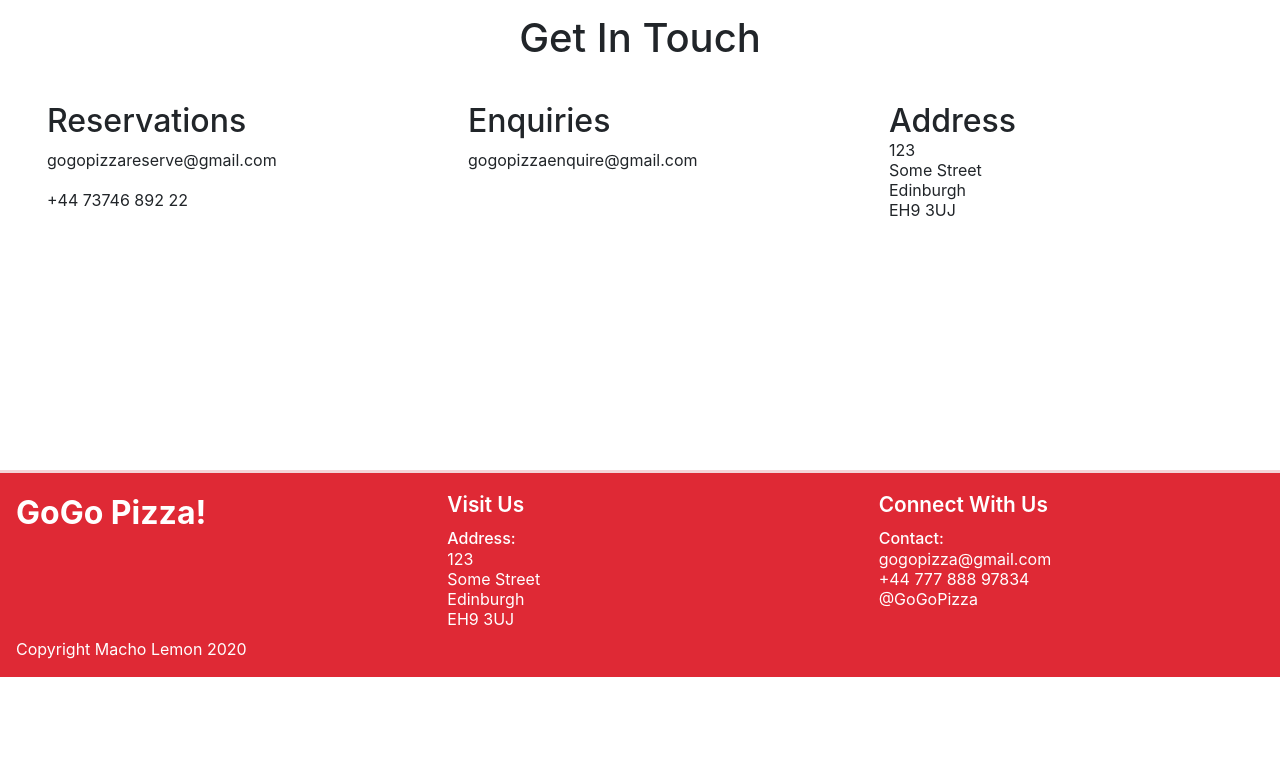
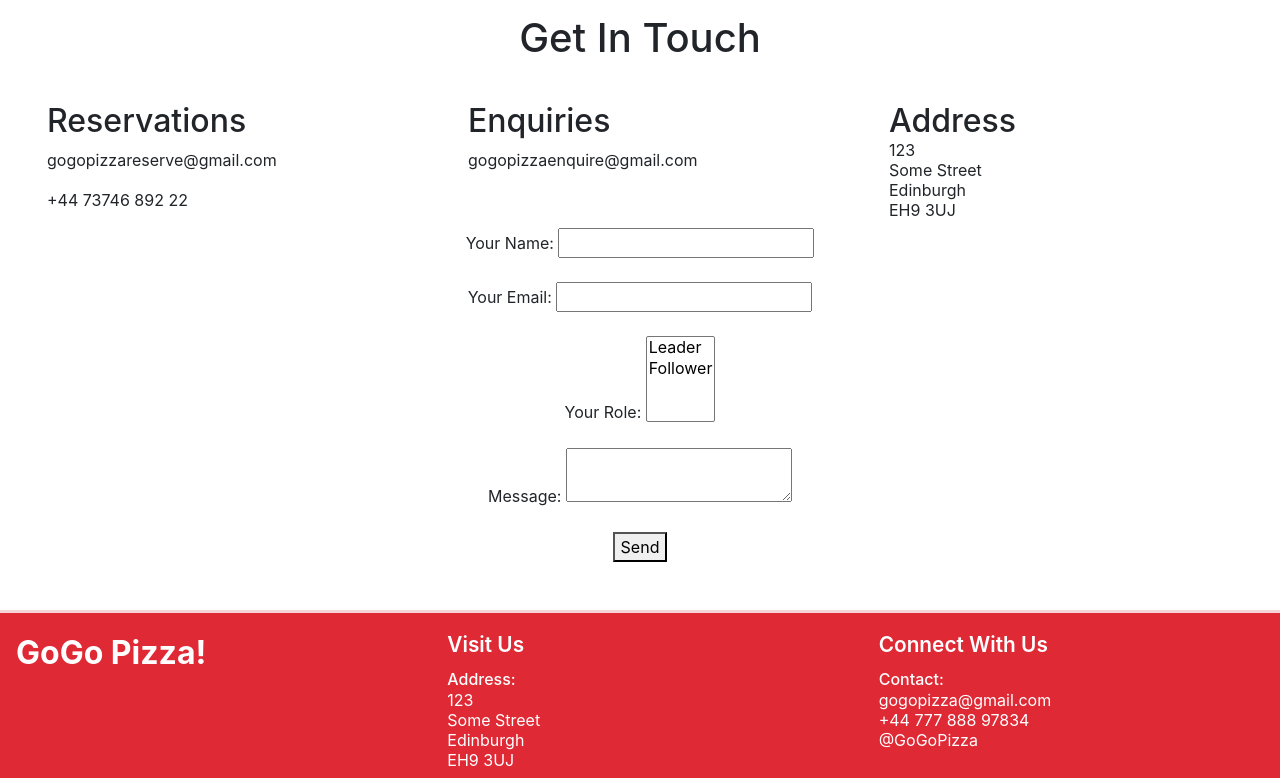
Before and after one commit to MartinGras95/macho_simple_2, a Gatsby site: page /contact in a window 1280 px wide. Shown: the part 421-1199 px from the top of the page. Before the commit the page ends 1098 px from the top, so only its background shows below. Built offline with nearby package versions, Linux system fonts and the light colour scheme; Gatsby itself is replaced by a stand-in of ours.

Commit message:
test form with netlify

```diff
--- a/src/pages/contact.js
+++ b/src/pages/contact.js
@@ -40,6 +40,30 @@ const contactPage = () => {
                     </div>
                 </Col>
                 </Row>
+                <Row>
+                    <Col>
+                        <form name="contact" method="POST" netlify>
+                            <p>
+                                <label>Your Name: <input type="text" name="name" /></label>
+                            </p>
+                            <p>
+                                <label>Your Email: <input type="email" name="email" /></label>
+                            </p>
+                            <p>
+                                <label>Your Role: <select name="role[]" multiple>
+                                <option value="leader">Leader</option>
+                                <option value="follower">Follower</option>
+                                </select></label>
+                            </p>
+                            <p>
+                                <label>Message: <textarea name="message"></textarea></label>
+                            </p>
+                            <p>
+                                <button type="submit">Send</button>
+                            </p>
+                        </form>
+                    </Col>
+                </Row>
 
 
             </div>
```
